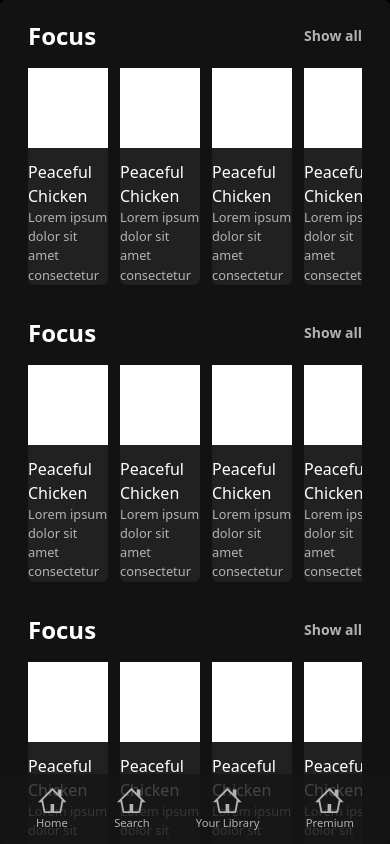
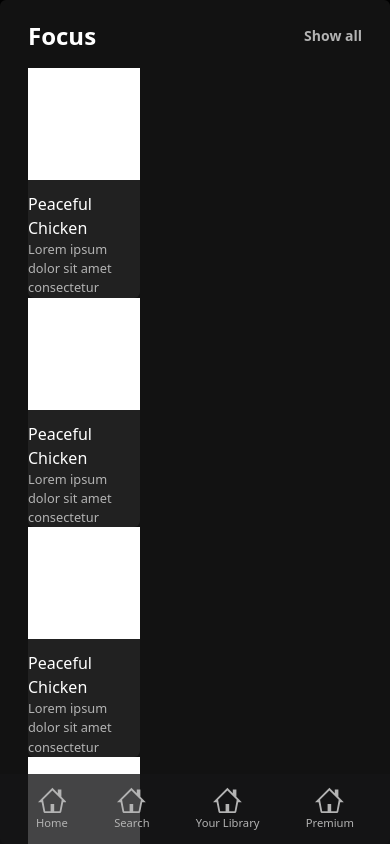
Before and after one commit to Emmanuetoks/spotify-clone, a Next.js app: page / in a window 390 px wide. Built offline with nearby package versions, Linux system fonts and the light colour scheme.

Commit message:
chore: Make layout__main component responsive

```diff
--- a/src/app/home/music-section.tsx
+++ b/src/app/home/music-section.tsx
@@ -1,9 +1,10 @@
 import SongCard from "@/components/cards/song-card"
 import Link from "next/link"
+import dummyImage1 from '@/images/spotify-test-image-1.jfif'
 
 const MusicSection = () => {
   return (
-    <section className="spotify__music__section space-y-4 w-full">
+    <section className="home__music-section space-y-4 w-full">
       <div className="flex w-full justify-between items-center">
     <h2 className="text-2xl font-semibold text-white">Focus</h2>
 
@@ -11,7 +12,7 @@ const MusicSection = () => {
   Show all
 </Link>
       </div>
-    <div className="home__music-section flex sm:max-h-[17rem] overflow-y-hidden sm:grid gap-3 ">
+    <div className="home__card-container">
       <SongCard />
       <SongCard />
       <SongCard />
```
